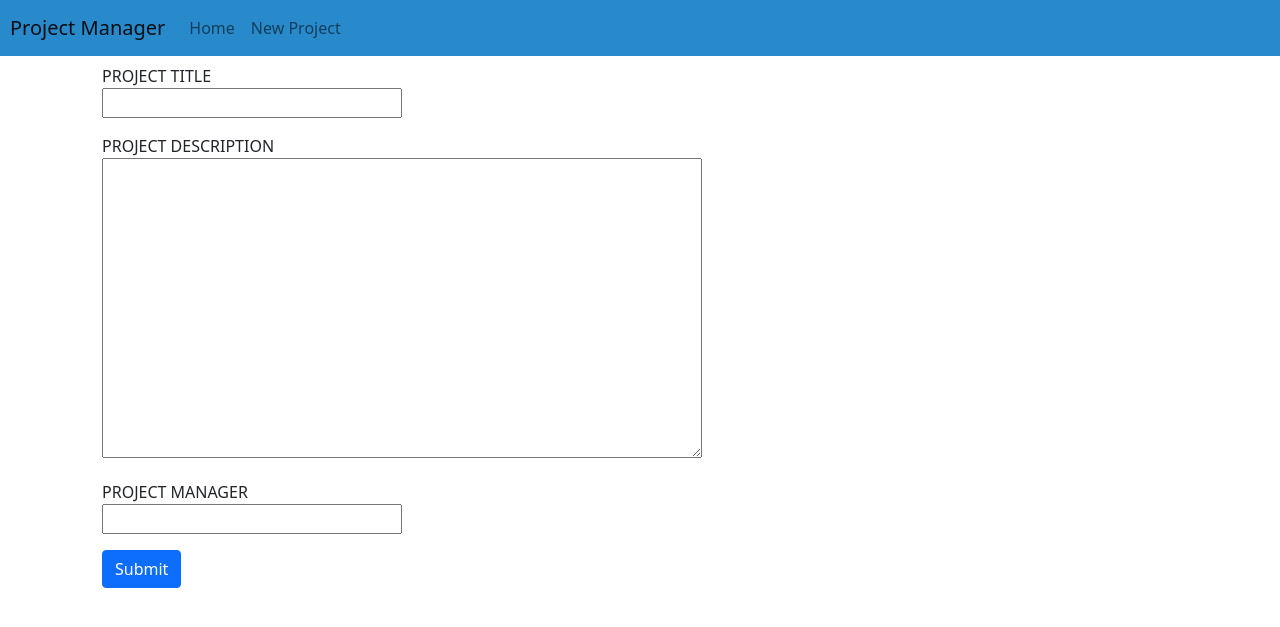
After one commit to Kiren-P/Flask-Project-Manager, a Flask app: page /NewProject in a window 1280 px wide. The commit adds this page. Shown: the top 627 px of the page. Run offline with Flask 2, Linux system fonts and the light colour scheme.

Commit message:
Added new project page

```diff
--- a/run.py
+++ b/run.py
@@ -8,7 +8,7 @@ app.config["SQLALCHEMY_DATABASE_URI"] = "sqlite:///site.db"
 
 db = SQLAlchemy(app)
 
-#make create new project page
+#add logic for adding new projects to database
 
 class Project(db.Model):
     id = db.Column(db.Integer, primary_key=True)
@@ -27,6 +27,11 @@ def homePage():
     projects_all = Project.query.all()
     return render_template("home.html", projects=projects_all)
 
+@app.route("/NewProject")
+def newProject():
+    return render_template("new_project.html")
+
+
 @app.route("/project/<project_title>")
 def projectPage(project_title):
     project = Project.query.filter_by(title=str(project_title)).first()
--- a/static/style.css
+++ b/static/style.css
@@ -3,8 +3,14 @@
     margin-left: 10px;
 }
 
+.custom-width{
+   width: 300px;
+}
 
-
+.desc-text-input{
+    height: 300px;
+    width: 600px;
+}
 
 .custum-div {
     height: 500px;
--- a/templates/layout.html
+++ b/templates/layout.html
@@ -19,7 +19,7 @@
                     <a class="nav-link" href="{{url_for('homePage')}}">Home</a>
                 </li>
                 <li class="nav-item">
-                    <a class="nav-link" href="#">New Project</a>
+                    <a class="nav-link" href="{{url_for('newProject')}}">New Project</a>
                 </li>
                 <li class="nav-item">
                     {% block nav_item %} {% endblock %}
--- /dev/null
+++ b/templates/new_project.html
@@ -0,0 +1,23 @@
+{% extends "layout.html" %}
+{% block content %}
+    <div class="container">
+        <div class="row m-2">
+            <form action="{{url_for('homePage')}}">
+                <label for="title" class="text-uppercase">Project Title </label>
+                <br>
+                <input name="title"class="custom-width" type="text">
+                <br>
+                <label for="desc" class="text-uppercase mt-3">Project Description </label>
+                <br>
+                <textarea name="desc" class="desc-text-input" type="text"></textarea>
+                <br>
+                <label for="manager" class="text-uppercase mt-3">Project Manager </label>
+                <br>
+                <input name="manager" class="custom-width" type="text">
+                <br>
+                <input type="submit" class="btn btn-primary mt-3"></button>
+            </form>
+        </div>
+
+    </div>
+{% endblock %}
```
